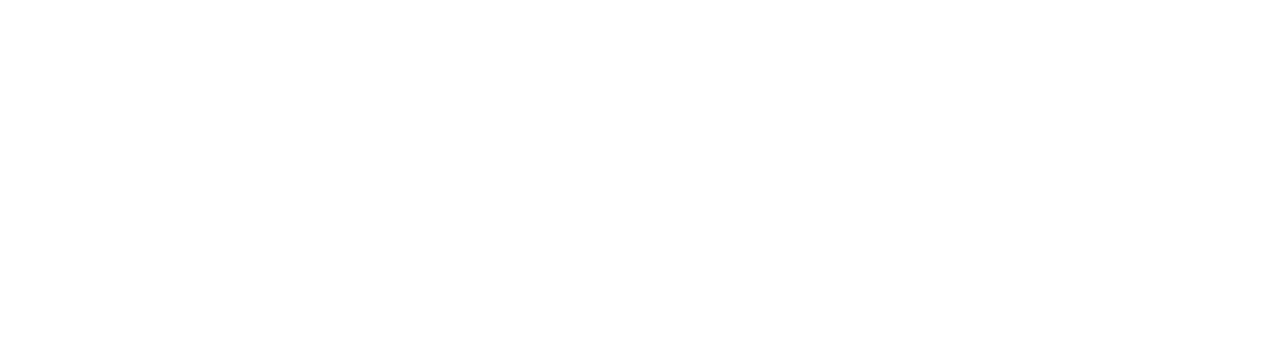
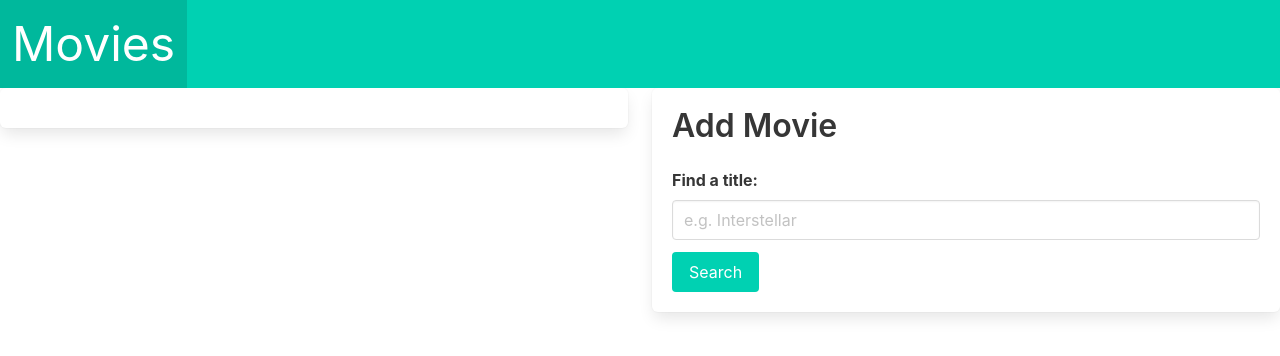
Before and after one commit to BrianPizz/movie-directory, a plain HTML site: page movies.html in a window 1280 px wide. Drawn offline with nearby package versions, Linux system fonts and the light colour scheme.

Commit message:
starter page

```diff
--- a/assets/css/style.css
+++ b/assets/css/style.css
@@ -0,0 +1,4 @@
+
+.custom-start{
+    margin-top: 10vh;
+}
--- a/css/style.css
+++ /dev/null
@@ -1,4 +0,0 @@
-html {
-    margin: 0;
-    padding: 0
-}
--- a/movies.html
+++ b/movies.html
@@ -8,8 +8,36 @@
     <link rel="stylesheet" href="./assets/css/style.css">
 </head>
 <body>
+    <nav class="navbar is-primary" role="navigation" aria-label="main navigation">
+        <div class="navbar-brand">
+          <a class="navbar-item" href="./index.html">
+            <h1 class="is-size-1">Movies</h1>
+          </a>
+        </div>
+      </nav>
 
+      <div class="container-fluid">
+        <div class="columns">
+            <div class="column">
+                <div class="box">
 
+                </div>
+            </div>
+            <div class="column">
+                <form class="box">
+                    <h2 class="title">Add Movie</h2>
+                    <div class="field">
+                      <label class="label">Find a title:</label>
+                      <div class="control">
+                        <input id="" class="input" type="text" placeholder="e.g. Interstellar">
+                      </div>
+                    </div>
+
+                    <button class="button is-primary">Search</button>
+                  </form>
+            </div>
+        </div>
+      </div>
     <script src="https://code.jquery.com/jquery-3.7.1.min.js"
             integrity="sha256-/JqT3SQfawRcv/BIHPThkBvs0OEvtFFmqPF/lYI/Cxo=" crossorigin="anonymous"></script>
     <script src="./assets/js/script.js"></script>
```
Also changed, not shown: index.html (+14 -0 lines).
